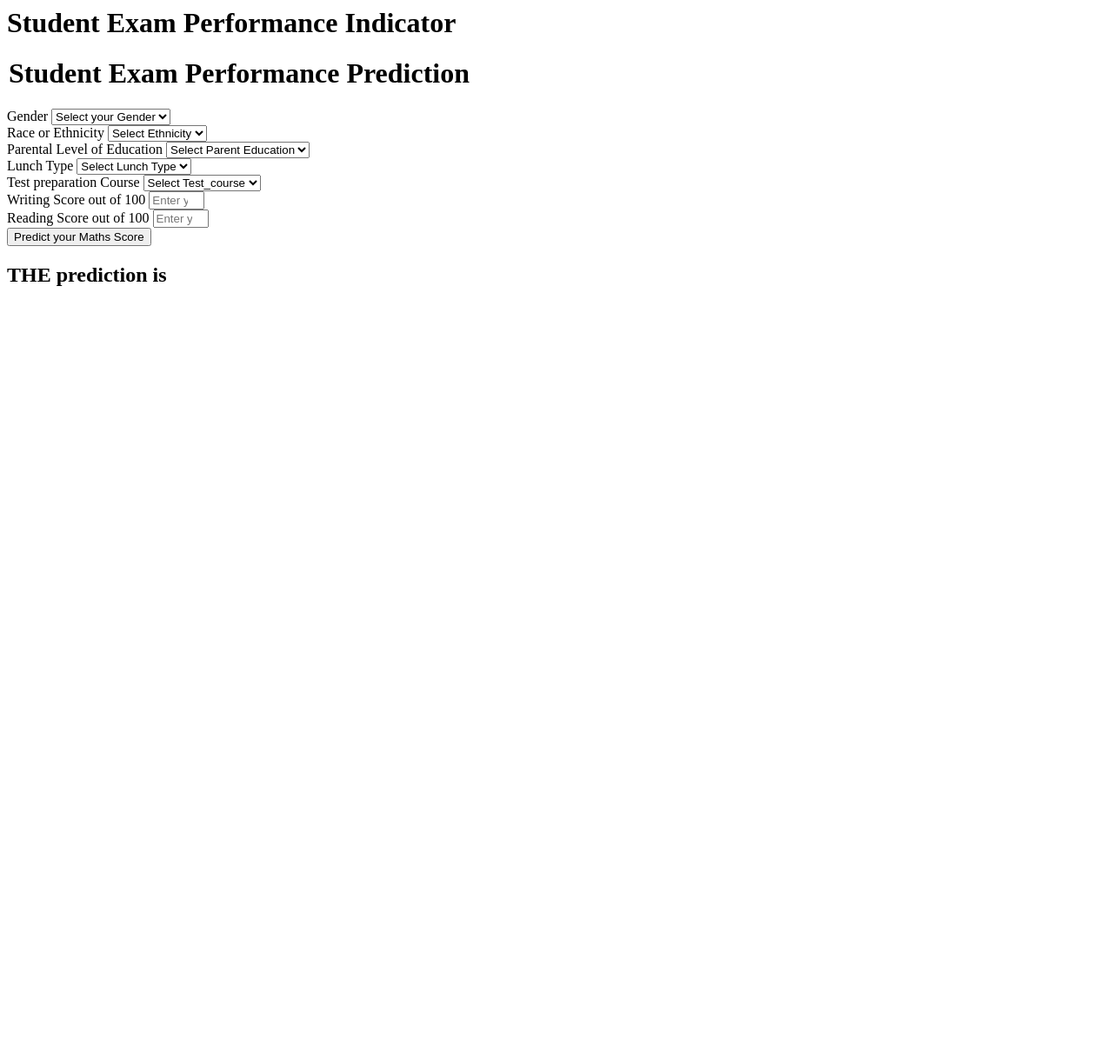
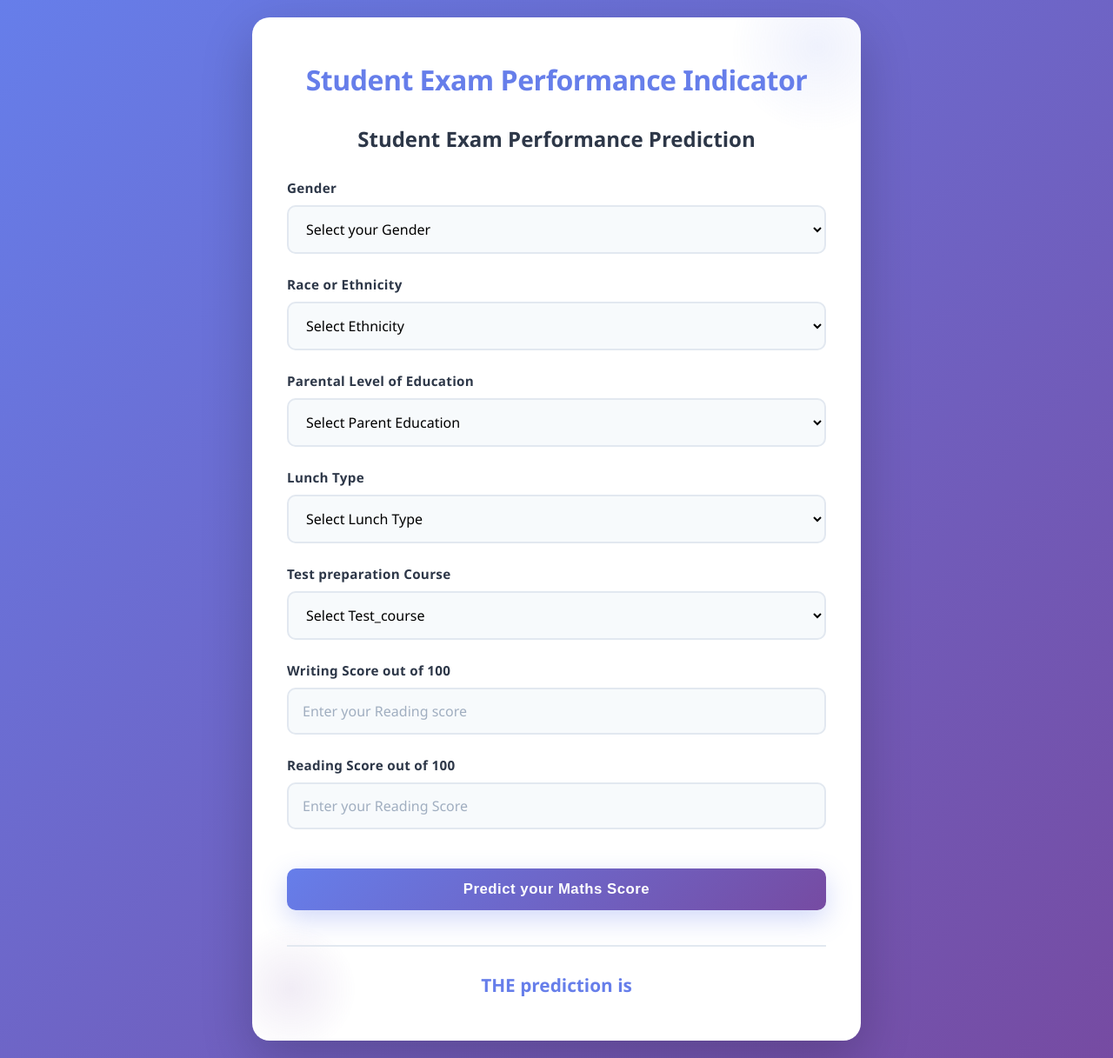
Before and after one commit to shubh9165/Machine-learing-Projcet, a Flask app: page /predicted in a window 1280 px wide. Shown: the whole page at 87% size. Before the commit the page ends 329 px from the top, so only its background shows below. Run offline with Flask 3, Linux system fonts and the light colour scheme.

Commit message:
css adding

```diff
--- a/requirment.txt
+++ b/requirment.txt
@@ -7,4 +7,4 @@
 scikit-learn
 flask
 dill
-#-e .
+-e .
--- /dev/null
+++ b/static/style.css
@@ -0,0 +1,257 @@
+* {
+  margin: 0;
+  padding: 0;
+  box-sizing: border-box;
+}
+
+body {
+  font-family: "Segoe UI", Tahoma, Geneva, Verdana, sans-serif;
+  background: linear-gradient(135deg, #667eea 0%, #764ba2 100%);
+  min-height: 100vh;
+  padding: 20px;
+  color: #2d3748;
+}
+
+/* Main login container */
+.login {
+  max-width: 700px;
+  margin: 0 auto;
+  background: white;
+  border-radius: 20px;
+  padding: 50px 40px;
+  box-shadow: 0 20px 60px rgba(0, 0, 0, 0.2);
+  animation: slideDown 0.6s ease-out;
+  position: relative;
+  overflow: hidden;
+}
+
+/* Add decorative cartoon elements using pseudo-elements */
+.login::before {
+  content: "";
+  position: absolute;
+  top: -50px;
+  right: -50px;
+  width: 200px;
+  height: 200px;
+  background: radial-gradient(circle, rgba(102, 126, 234, 0.1) 0%, transparent 70%);
+  border-radius: 50%;
+  animation: float 4s ease-in-out infinite;
+}
+
+.login::after {
+  content: "";
+  position: absolute;
+  bottom: -30px;
+  left: -30px;
+  width: 150px;
+  height: 150px;
+  background: radial-gradient(circle, rgba(118, 75, 162, 0.1) 0%, transparent 70%);
+  border-radius: 50%;
+  animation: float 5s ease-in-out infinite reverse;
+}
+
+/* Main headings */
+.login > h1 {
+  text-align: center;
+  font-size: 2rem;
+  color: #667eea;
+  margin-bottom: 30px;
+  font-weight: 700;
+  letter-spacing: -0.5px;
+  position: relative;
+  z-index: 1;
+}
+
+form {
+  position: relative;
+  z-index: 1;
+}
+
+form > h1 {
+  text-align: center;
+  font-size: 1.5rem;
+  color: #2d3748;
+  margin-bottom: 30px;
+  font-weight: 600;
+}
+
+/* Style form groups with better spacing and visual hierarchy */
+.mb-3 {
+  margin-bottom: 25px;
+}
+
+.form-label {
+  display: block;
+  font-weight: 600;
+  margin-bottom: 10px;
+  color: #2d3748;
+  font-size: 0.95rem;
+  letter-spacing: 0.3px;
+}
+
+.form-control {
+  width: 100%;
+  padding: 14px 16px;
+  border: 2px solid #e2e8f0;
+  border-radius: 10px;
+  font-size: 1rem;
+  background-color: #f7fafc;
+  transition: all 0.3s ease;
+  font-family: inherit;
+  cursor: pointer;
+}
+
+.form-control:hover {
+  border-color: #667eea;
+  background-color: white;
+  box-shadow: 0 4px 12px rgba(102, 126, 234, 0.1);
+}
+
+.form-control:focus {
+  outline: none;
+  border-color: #667eea;
+  background-color: white;
+  box-shadow: 0 0 0 4px rgba(102, 126, 234, 0.15);
+}
+
+.form-control::placeholder {
+  color: #a0aec0;
+}
+
+/* Placeholder options styling */
+.placeholder {
+  color: #a0aec0;
+}
+
+/* Input number styling */
+input[type="number"] {
+  appearance: textfield;
+}
+
+input[type="number"]::-webkit-outer-spin-button,
+input[type="number"]::-webkit-inner-spin-button {
+  appearance: none;
+  margin: 0;
+}
+
+/* Style submit button with gradient and hover animation */
+.btn {
+  display: inline-block;
+  padding: 14px 28px;
+  border: none;
+  border-radius: 10px;
+  font-size: 1.05rem;
+  font-weight: 600;
+  cursor: pointer;
+  transition: all 0.3s ease;
+  width: 100%;
+  text-align: center;
+  letter-spacing: 0.5px;
+}
+
+.btn-primary {
+  background: linear-gradient(135deg, #667eea 0%, #764ba2 100%);
+  color: white;
+  box-shadow: 0 10px 30px rgba(102, 126, 234, 0.3);
+  margin-top: 20px;
+}
+
+.btn-primary:hover {
+  transform: translateY(-3px);
+  box-shadow: 0 15px 40px rgba(102, 126, 234, 0.4);
+}
+
+.btn-primary:active {
+  transform: translateY(-1px);
+}
+
+/* Result section styling with celebration effect */
+.login > h2 {
+  margin-top: 40px;
+  padding-top: 30px;
+  border-top: 2px solid #e2e8f0;
+  text-align: center;
+  font-size: 1.3rem;
+  color: #667eea;
+  font-weight: 600;
+  animation: pulse 1.5s ease-in-out;
+  position: relative;
+  z-index: 1;
+}
+
+/* Animations */
+@keyframes slideDown {
+  from {
+    opacity: 0;
+    transform: translateY(-30px);
+  }
+  to {
+    opacity: 1;
+    transform: translateY(0);
+  }
+}
+
+@keyframes float {
+  0%,
+  100% {
+    transform: translateY(0px);
+  }
+  50% {
+    transform: translateY(-20px);
+  }
+}
+
+@keyframes pulse {
+  0%,
+  100% {
+    opacity: 1;
+    transform: scale(1);
+  }
+  50% {
+    opacity: 0.8;
+    transform: scale(1.02);
+  }
+}
+
+/* Responsive design */
+@media (max-width: 768px) {
+  .login {
+    padding: 30px 20px;
+  }
+
+  .login > h1 {
+    font-size: 1.5rem;
+  }
+
+  form > h1 {
+    font-size: 1.2rem;
+  }
+
+  .form-control {
+    padding: 12px 14px;
+    font-size: 0.95rem;
+  }
+
+  .btn {
+    font-size: 0.95rem;
+    padding: 12px 20px;
+  }
+}
+
+@media (max-width: 480px) {
+  .login {
+    padding: 20px 15px;
+  }
+
+  .login > h1 {
+    font-size: 1.3rem;
+  }
+
+  form > h1 {
+    font-size: 1rem;
+  }
+
+  .form-label {
+    font-size: 0.9rem;
+  }
+}
--- a/templates/home.html
+++ b/templates/home.html
@@ -1,4 +1,11 @@
-<html>
+<!DOCTYPE html>
+<html lang="en">
+<head>
+    <meta charset="UTF-8">
+    <meta name="viewport" content="width=device-width, initial-scale=1.0">
+    <title>Document</title>
+    <link rel="styleSheet" href="static\style.css">
+</head>
 <body>
     <div class="login">
        <h1>Student Exam Performance Indicator</h1>
```
Also changed, not shown: 1 other file.
